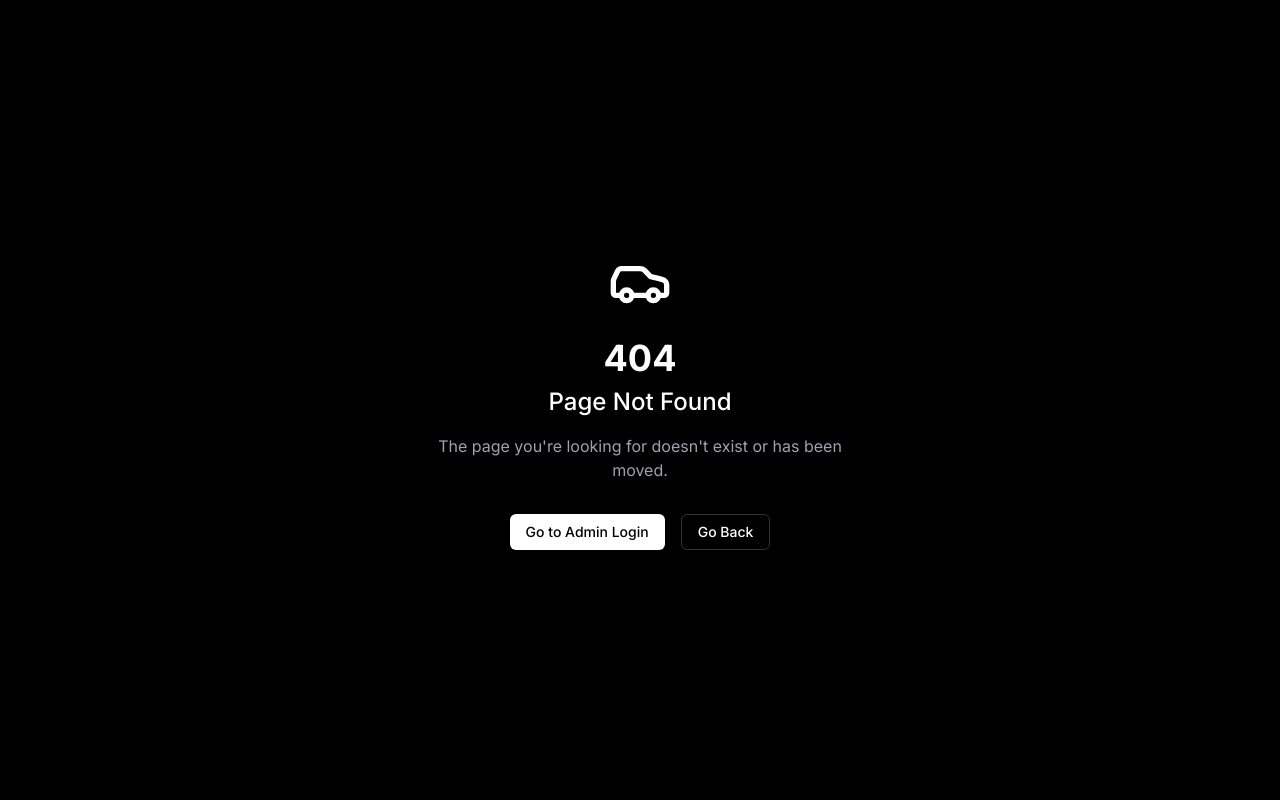
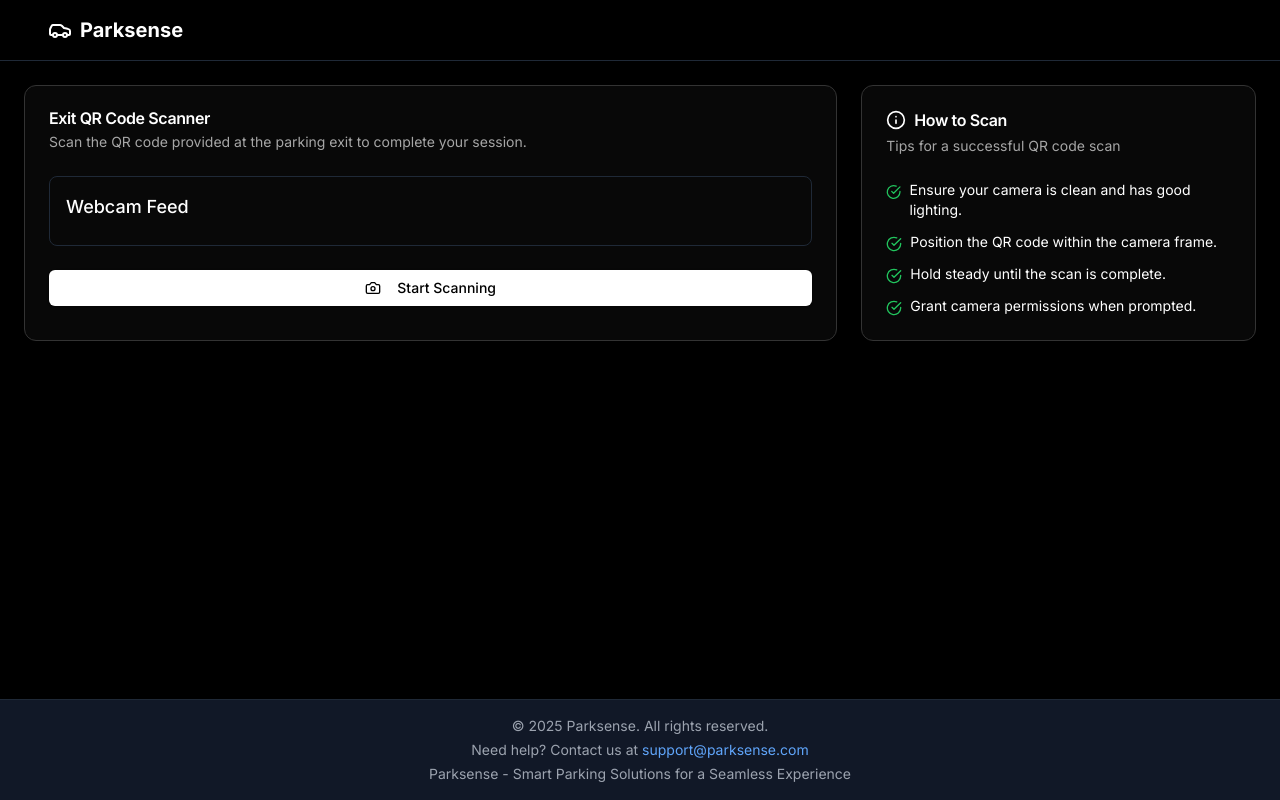
Before and after one commit to Sudharshan2005/parksense-frontend, a Next.js app in the folder Frontend/: page /exitScanner in a window 1280 px wide. Before the commit this address had no page. Built offline with nearby package versions, Linux system fonts and the light colour scheme.

Commit message:
New Page - exitScanner

```diff
--- /dev/null
+++ b/Frontend/app/exitScanner/page.tsx
@@ -0,0 +1,261 @@
+"use client"
+
+import React, { useState, useEffect, useRef } from "react"
+import { motion } from "framer-motion"
+import { useToast } from "@/hooks/use-toast"
+import { useRouter } from "next/navigation"
+import { Button } from "@/components/ui/button"
+import { Card, CardContent, CardDescription, CardFooter, CardHeader, CardTitle } from "@/components/ui/card"
+import { Camera, Car, Info, CheckCircle } from "lucide-react"
+
+import jsQR from "jsqr"
+
+export default function QRCodeScanner() {
+  const { toast } = useToast()
+  const router = useRouter()
+  const videoRef = useRef<HTMLVideoElement>(null)
+  const canvasRef = useRef<HTMLCanvasElement>(null)
+  const [scannedData, setScannedData] = useState<string | null>(null)
+  const [isScanning, setIsScanning] = useState(false)
+  const [error, setError] = useState<string | null>(null)
+  const [isLoading, setIsLoading] = useState(false)
+
+  useEffect(() => {
+    let stream: MediaStream | null = null
+
+    const startScanner = async () => {
+      setIsLoading(true)
+      try {
+        stream = await navigator.mediaDevices.getUserMedia({
+          video: { facingMode: "environment" },
+        })
+        if (videoRef.current) {
+          videoRef.current.srcObject = stream
+          videoRef.current.play()
+          setIsScanning(true)
+          scanQRCode()
+        }
+      } catch (err) {
+        console.error("Error accessing webcam:", err)
+        setError("Failed to access webcam. Please ensure camera permissions are granted.")
+        toast({
+          title: "Error",
+          description: "Unable to access webcam. Please check permissions.",
+          variant: "destructive",
+        })
+      } finally {
+        setIsLoading(false)
+      }
+    }
+
+    const scanQRCode = () => {
+      if (!videoRef.current || !canvasRef.current || !isScanning) return
+
+      const canvas = canvasRef.current
+      const video = videoRef.current
+      const context = canvas.getContext("2d")
+
+      if (!context) return
+
+      const scan = () => {
+        if (video.readyState === video.HAVE_ENOUGH_DATA) {
+          canvas.height = video.videoHeight
+          canvas.width = video.videoWidth
+          context.drawImage(video, 0, 0, canvas.width, canvas.height)
+          const imageData = context.getImageData(0, 0, canvas.width, canvas.height)
+          const code = jsQR(imageData.data, imageData.width, imageData.height)
+
+          if (code) {
+            const scannedUrl = code.data
+            setScannedData(scannedUrl)
+            setIsScanning(false)
+            setIsLoading(false)
+
+            // Validate if the scanned data is a URL
+            try {
+              new URL(scannedUrl)
+              toast({
+                title: "QR Code Detected",
+                description: `Redirecting to: ${scannedUrl}`,
+              })
+              router.push(scannedUrl)
+            } catch (e) {
+              toast({
+                title: "Invalid QR Code",
+                description: "The scanned QR code does not contain a valid URL.",
+                variant: "destructive",
+              })
+              setError("Invalid URL in QR code.")
+            }
+            return
+          }
+        }
+        if (isScanning) {
+          requestAnimationFrame(scan)
+        }
+      }
+      requestAnimationFrame(scan)
+    }
+
+    if (isScanning) {
+      startScanner()
+    }
+
+    return () => {
+      if (stream) {
+        stream.getTracks().forEach((track) => track.stop())
+      }
+    }
+  }, [isScanning, toast, router])
+
+  const handleStartScanning = () => {
+    setScannedData(null)
+    setError(null)
+    setIsScanning(true)
+  }
+
+  const handleStopScanning = () => {
+    setIsScanning(false)
+    setIsLoading(false)
+    if (videoRef.current && videoRef.current.srcObject) {
+      const stream = videoRef.current.srcObject as MediaStream
+      stream.getTracks().forEach((track) => track.stop())
+    }
+  }
+
+  return (
+    <div className="min-h-screen bg-black text-white flex flex-col">
+      {/* Header */}
+      <header className="border-b border-gray-800 p-4">
+        <div className="container mx-auto flex justify-between items-center">
+          <motion.div
+            initial={{ opacity: 0, x: -20 }}
+            animate={{ opacity: 1, x: 0 }}
+            transition={{ duration: 0.5 }}
+            className="flex items-center gap-2"
+          >
+            <Car className="h-6 w-6" />
+            <h1 className="text-xl font-bold">Parksense</h1>
+          </motion.div>
+        </div>
+      </header>
+
+      <main className="container mx-auto p-4 md:p-6 flex-1">
+        <motion.div
+          initial={{ opacity: 0, y: 20 }}
+          animate={{ opacity: 1, y: 0 }}
+          transition={{ duration: 0.5 }}
+          className="grid grid-cols-1 md:grid-cols-3 gap-6"
+        >
+          {/* Scanner Card */}
+          <Card className="md:col-span-2">
+            <CardHeader>
+              <CardTitle>Exit QR Code Scanner</CardTitle>
+              <CardDescription>Scan the QR code provided at the parking exit to complete your session.</CardDescription>
+            </CardHeader>
+            <CardContent className="space-y-4">
+              {isLoading ? (
+                <div className="p-4 border border-gray-800 rounded-lg text-center">
+                  <p className="text-gray-400">Initializing webcam...</p>
+                </div>
+              ) : error ? (
+                <div className="p-4 border border-gray-800 rounded-lg">
+                  <p className="text-red-500">{error}</p>
+                </div>
+              ) : (
+                <div className="p-4 border border-gray-800 rounded-lg">
+                  <div className="flex justify-between items-center mb-2">
+                    <h3 className="text-lg font-medium">Webcam Feed</h3>
+                  </div>
+                  <div className="relative flex justify-center">
+                    <video
+                      ref={videoRef}
+                      className="w-full max-w-lg rounded-lg"
+                      style={{ display: isScanning ? "block" : "none" }}
+                    />
+                    <canvas ref={canvasRef} className="hidden" />
+                    {isScanning && (
+                      <div className="absolute inset-0 border-4 border-green-500 rounded-lg opacity-50 pointer-events-none"></div>
+                    )}
+                  </div>
+                  {scannedData && (
+                    <div className="mt-4 p-4 border border-gray-800 rounded-lg">
+                      <h3 className="text-lg font-medium mb-2">Scanned Result</h3>
+                      <p className="text-lg font-medium truncate">{scannedData}</p>
+                    </div>
+                  )}
+                </div>
+              )}
+            </CardContent>
+            <CardFooter>
+              {isScanning ? (
+                <Button
+                  variant="destructive"
+                  className="w-full"
+                  onClick={handleStopScanning}
+                >
+                  <Camera className="mr-2 h-4 w-4" /> Stop Scanning
+                </Button>
+              ) : (
+                <Button
+                  className="w-full"
+                  onClick={handleStartScanning}
+                  disabled={!!error || isLoading}
+                >
+                  <Camera className="mr-2 h-4 w-4" /> Start Scanning
+                </Button>
+              )}
+            </CardFooter>
+          </Card>
+
+          {/* Instructions Card */}
+          <Card className="md:col-span-1">
+            <CardHeader>
+              <CardTitle className="flex items-center gap-2">
+                <Info className="h-5 w-5" />
+                How to Scan
+              </CardTitle>
+              <CardDescription>Tips for a successful QR code scan</CardDescription>
+            </CardHeader>
+            <CardContent>
+              <ul className="space-y-3 text-sm">
+                <li className="flex items-start gap-2">
+                  <CheckCircle className="h-4 w-4 mt-1 text-green-500" />
+                  <span>Ensure your camera is clean and has good lighting.</span>
+                </li>
+                <li className="flex items-start gap-2">
+                  <CheckCircle className="h-4 w-4 mt-1 text-green-500" />
+                  <span>Position the QR code within the camera frame.</span>
+                </li>
+                <li className="flex items-start gap-2">
+                  <CheckCircle className="h-4 w-4 mt-1 text-green-500" />
+                  <span>Hold steady until the scan is complete.</span>
+                </li>
+                <li className="flex items-start gap-2">
+                  <CheckCircle className="h-4 w-4 mt-1 text-green-500" />
+                  <span>Grant camera permissions when prompted.</span>
+                </li>
+              </ul>
+            </CardContent>
+          </Card>
+        </motion.div>
+      </main>
+
+      {/* Footer */}
+      <footer className="border-t border-gray-800 p-4 bg-gray-900">
+        <div className="container mx-auto text-center text-gray-400 text-sm">
+          <p>&copy; 2025 Parksense. All rights reserved.</p>
+          <p className="mt-1">
+            Need help? Contact us at{' '}
+            <a href="mailto:support@parksense.com" className="text-blue-400 hover:underline">
+              support@parksense.com
+            </a>
+          </p>
+          <p className="mt-1">
+            Parksense - Smart Parking Solutions for a Seamless Experience
+          </p>
+        </div>
+      </footer>
+    </div>
+  )
+}
--- a/Frontend/package.json
+++ b/Frontend/package.json
@@ -27,6 +27,7 @@
     "date-fns": "^3.6.0",
     "dotenv": "^16.5.0",
     "framer-motion": "^11.0.8",
+    "jsqr": "^1.4.0",
     "lucide-react": "^0.344.0",
     "next": "^14.2.28",
     "next-themes": "^0.4.6",
```
Also changed, not shown: 1 other file (tests, documents, lock files or other folders).
